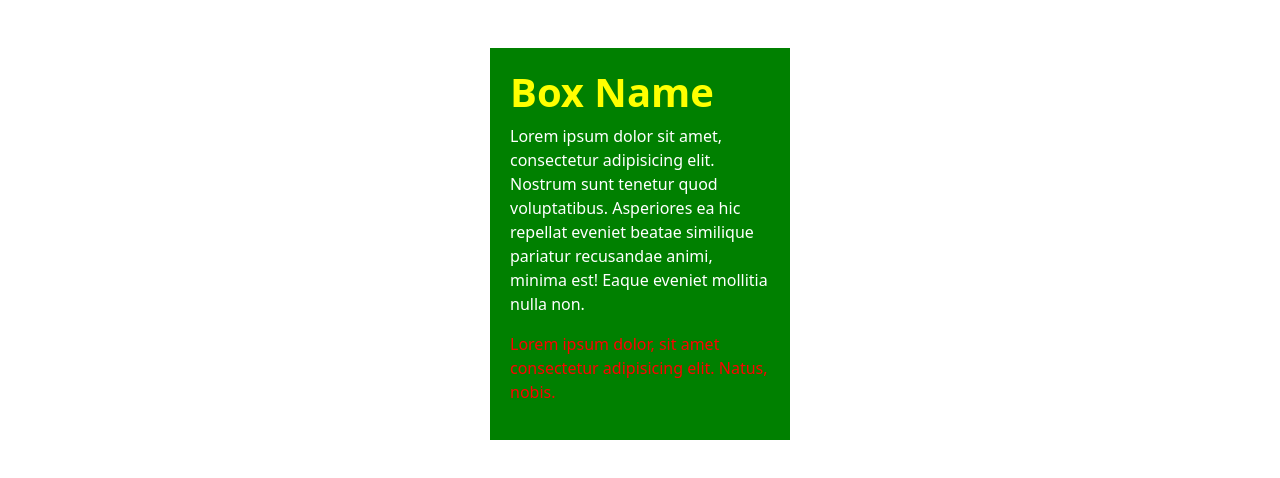
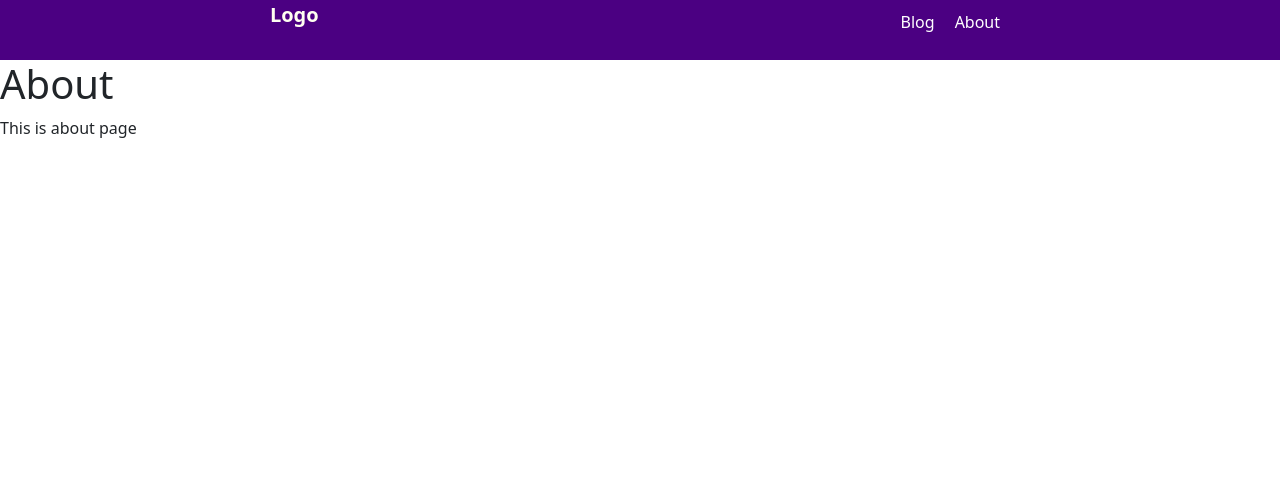
Before and after one commit to lazizjonikromov/react__course, a React (Create React App) app: page /#/about in a window 1280 px wide. Shown: the top 478 px of the page. Built offline with nearby package versions, Linux system fonts and the light colour scheme.

Commit message:
react-router-dom

```diff
--- a/package.json
+++ b/package.json
@@ -10,6 +10,7 @@
     "bootstrap": "^5.3.2",
     "react": "^18.2.0",
     "react-dom": "^18.2.0",
+    "react-router-dom": "^6.21.1",
     "react-scripts": "5.0.1",
     "reactstrap": "^9.2.1",
     "sass": "^1.69.7",
--- /dev/null
+++ b/src/About.js
@@ -0,0 +1,12 @@
+import React from 'react';
+
+const About = () => {
+    return (
+        <>
+            <h1>About</h1>
+            <p>This is about page</p>
+        </>
+    );
+};
+
+export default About;
--- a/src/App.js
+++ b/src/App.js
@@ -7,22 +7,34 @@ import Counter from "./stateLesson/Counter";
 import Lifecycle1 from "./lifecycleLesson/Lifecycle1";
 import Backend from "./APITutorial/Backend";
 import SassTutorial from './sassTutorial/SassTutorial';
+import Blog from './Blog';
+import About from "./About";
+import Nav from "./Nav";
+import { HashRouter, Route, Routes } from "react-router-dom";
 
 
 function App() {
     return (
-        <div className="App">
-            {/* <MyApp />
-            <MyApp2 /> */}
-            {/* <Components1 name="Laziz" age="17"/>
-            <Components2 text="Profesional Frontend Developer"/> */}
-            {/* <Lesson1 /> */}
-            {/* <Counter /> */}
-            {/* <Lifecycle1 /> */}
-            {/* <Backend /> */}
-            <SassTutorial />
-        </div>
+        <>
+            <HashRouter>
+                <Nav />
+                <Routes>
+                    <Route path="/" element={<Home />}/>
+                    <Route path="/blog" element={<Blog />}/>
+                    <Route path="/about" element={<About />}/>
+                </Routes>
+            </HashRouter>
+        </>
     );
 }
 
+const Home = () =>{
+    return(
+        <>
+            <h1>Home</h1>
+            <p>This is home page</p>
+        </>
+    )
+}
+
 export default App;
--- /dev/null
+++ b/src/Blog.js
@@ -0,0 +1,12 @@
+import React from 'react';
+
+const Blog = () => {
+    return (
+        <>
+            <h1>Blog</h1>
+            <p>This is blog page</p>
+        </>
+    );
+};
+
+export default Blog;
--- /dev/null
+++ b/src/Nav.css
@@ -0,0 +1,28 @@
+.nav{
+    display: flex;
+    justify-content: space-around;
+    background-color: indigo;
+}
+
+.nav .nav__brand{
+    font-size: 20px;
+    color: ivory;
+    font-weight: 800;
+    text-decoration: none;
+    cursor: pointer;
+}
+
+ul{
+    display: flex;
+}
+
+ul li{
+    margin: 10px;
+    list-style: none;
+}
+
+ul li a{
+    color: white;
+    text-decoration: none;
+    cursor: pointer;
+}
--- /dev/null
+++ b/src/Nav.js
@@ -0,0 +1,24 @@
+import React from 'react';
+import './Nav.css';
+import { Link } from 'react-router-dom';
+
+const Nav = () => {
+    return (
+        <>
+            <nav className='nav'>
+                <Link to="/" className='nav__brand'>Logo</Link>
+
+                <ul>
+                    <li>
+                        <Link to="/blog">Blog</Link>
+                    </li>
+                    <li>
+                        <Link to='/about'>About</Link>
+                    </li>
+                </ul>
+            </nav>
+        </>
+    );
+};
+
+export default Nav;
--- a/src/index.js
+++ b/src/index.js
@@ -5,7 +5,5 @@ import "bootstrap/dist/css/bootstrap.min.css";
 
 const root = ReactDOM.createRoot(document.getElementById('root'));
 root.render(
-  <React.StrictMode>
     <App />
-  </React.StrictMode>
 );
```
Also changed, not shown: 1 other file (tests, documents, lock files or other folders).
